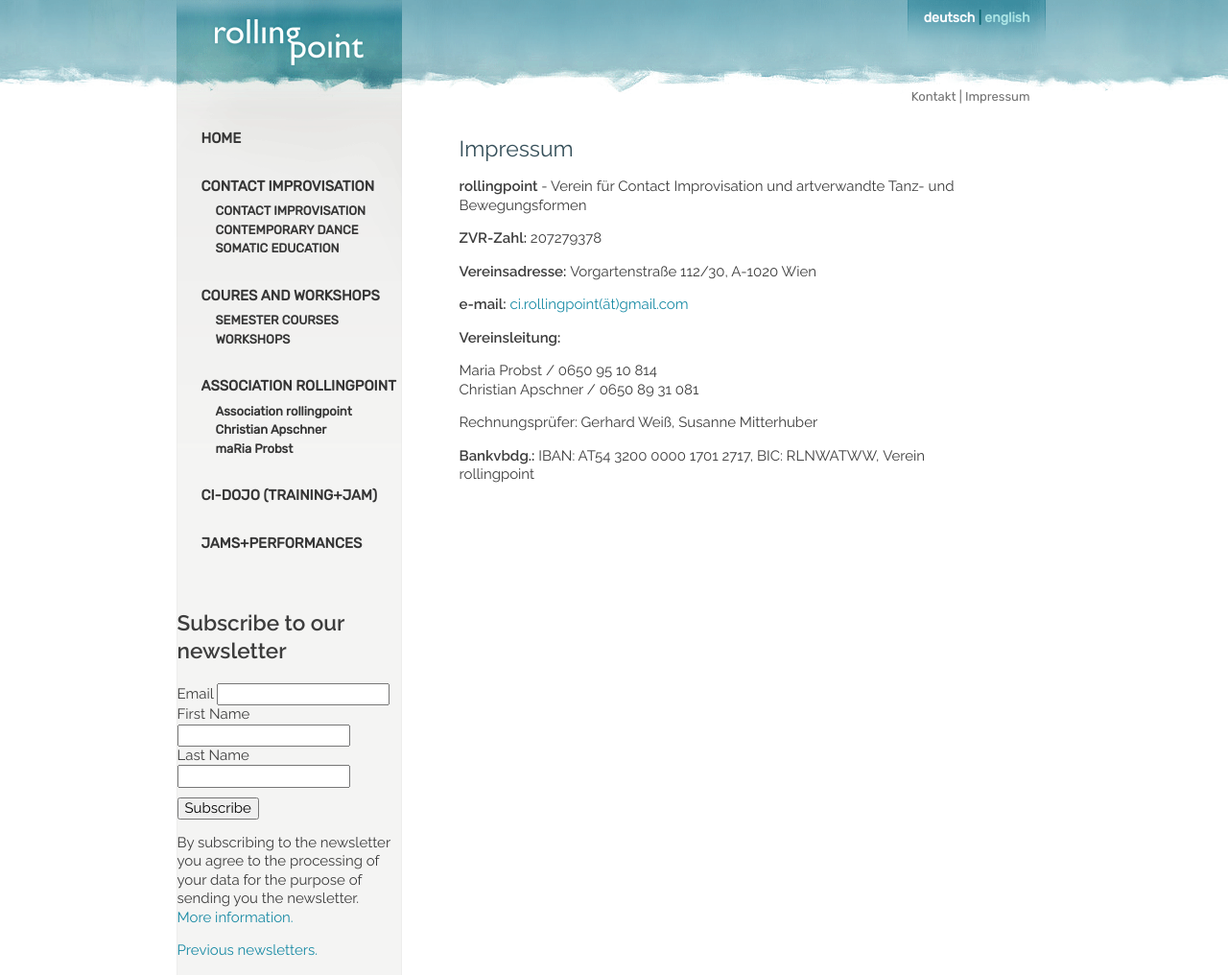
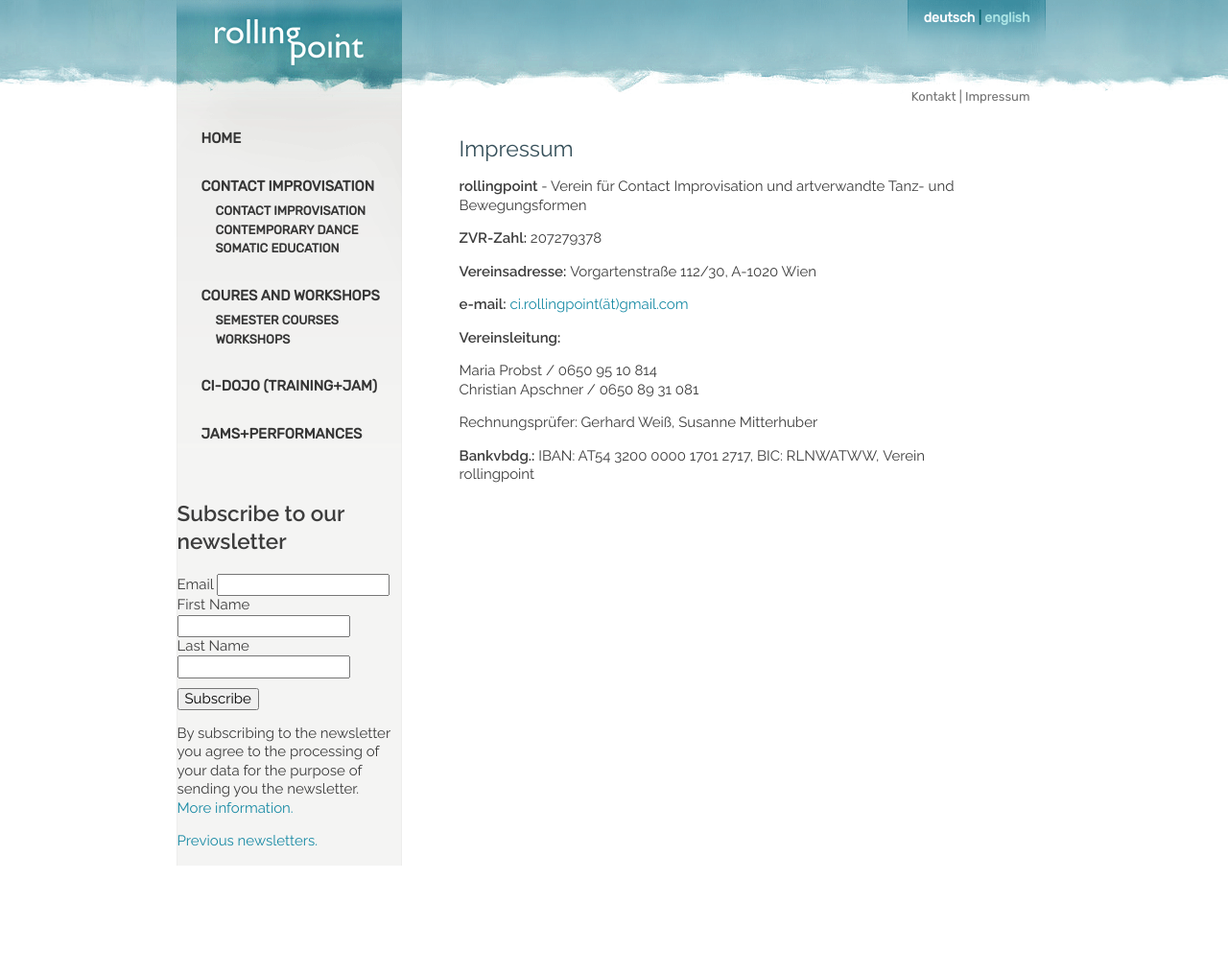
Before and after one commit to manulari/rollingpointat, a Jekyll site: the page built from _pages_en/en-impressum.md, in a window 1280 px wide. Shown: the whole page at 96% size. Built offline with Jekyll 4.4.1, drawn with Linux system fonts in a browser that asks for light colours; comment, search, counter and statistics services are not loaded; after the commit the page ends 902 px from its top, so only the background shows below that.

Commit message:
Update Settings “nav_en”

```diff
--- a/_data/nav_en.yml
+++ b/_data/nav_en.yml
@@ -17,15 +17,6 @@ entries:
         path: /en/kurse
       - title: WORKSHOPS
         path: /en/workshops
-  - title: ASSOCIATION ROLLINGPOINT
-    path: /en/verein
-    subentries:
-      - title: Association rollingpoint
-        path: /en/verein
-      - title: Christian Apschner
-        path: /en/christian
-      - title: maRia Probst
-        path: /en/maria
   - title: CI-DOJO (TRAINING+JAM)
     path: /en/dojo
   - title: JAMS+PERFORMANCES
```
